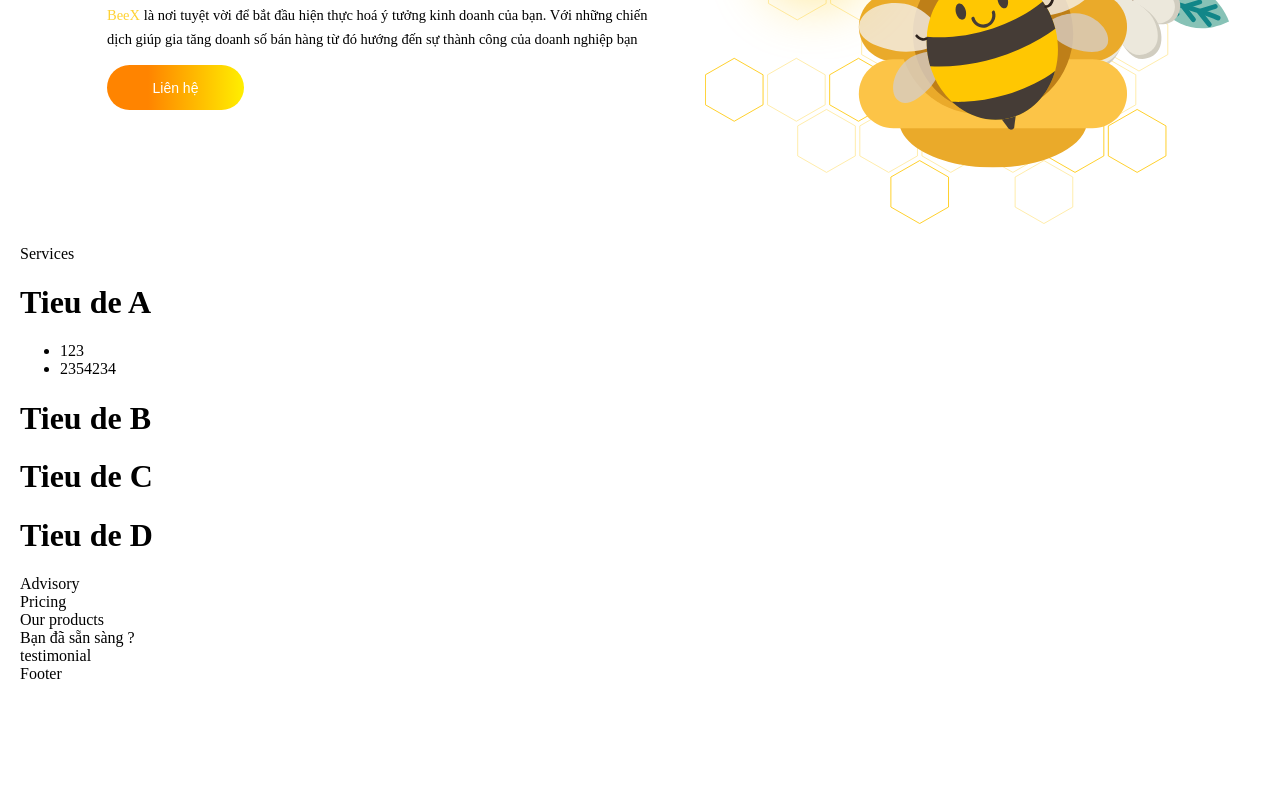
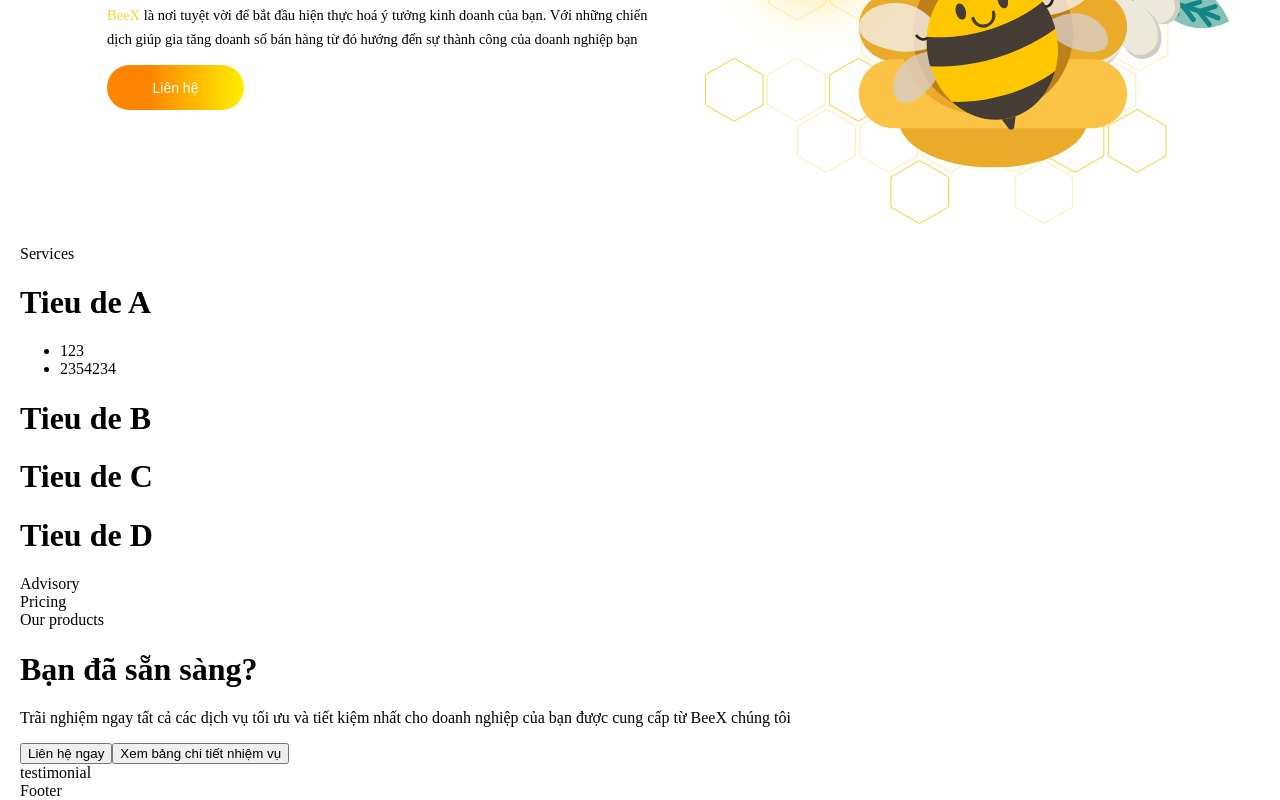
Before and after one commit to HHuy2000/beex-website, a Next.js app: page / in a window 1280 px wide. Shown: the part 324-1124 px from the top of the page. Before the commit the page ends 1007 px from the top, so only its background shows below. Built offline with nearby package versions, Linux system fonts and the light colour scheme.

Commit message:
input basic text and buttons

```diff
--- a/components/home/CTA.jsx
+++ b/components/home/CTA.jsx
@@ -1,9 +1,13 @@
 import React from 'react'
+import styles from './CTA.module.css'
 
 function CTA() {
     return (
         <div>
-            Bạn đã sẵn sàng ?
+            <h1>Bạn đã sẵn sàng?</h1>
+            <p>Trãi nghiệm ngay tất cả các dịch vụ tối ưu và tiết kiệm nhất cho doanh nghiệp của bạn được cung cấp từ BeeX chúng tôi</p>
+            <button>Liên hệ ngay</button>
+            <button>Xem bảng chi tiết nhiệm vụ</button>
         </div>
     )
 }
```
Also changed, not shown: components/home/CTA.module.css (added).
